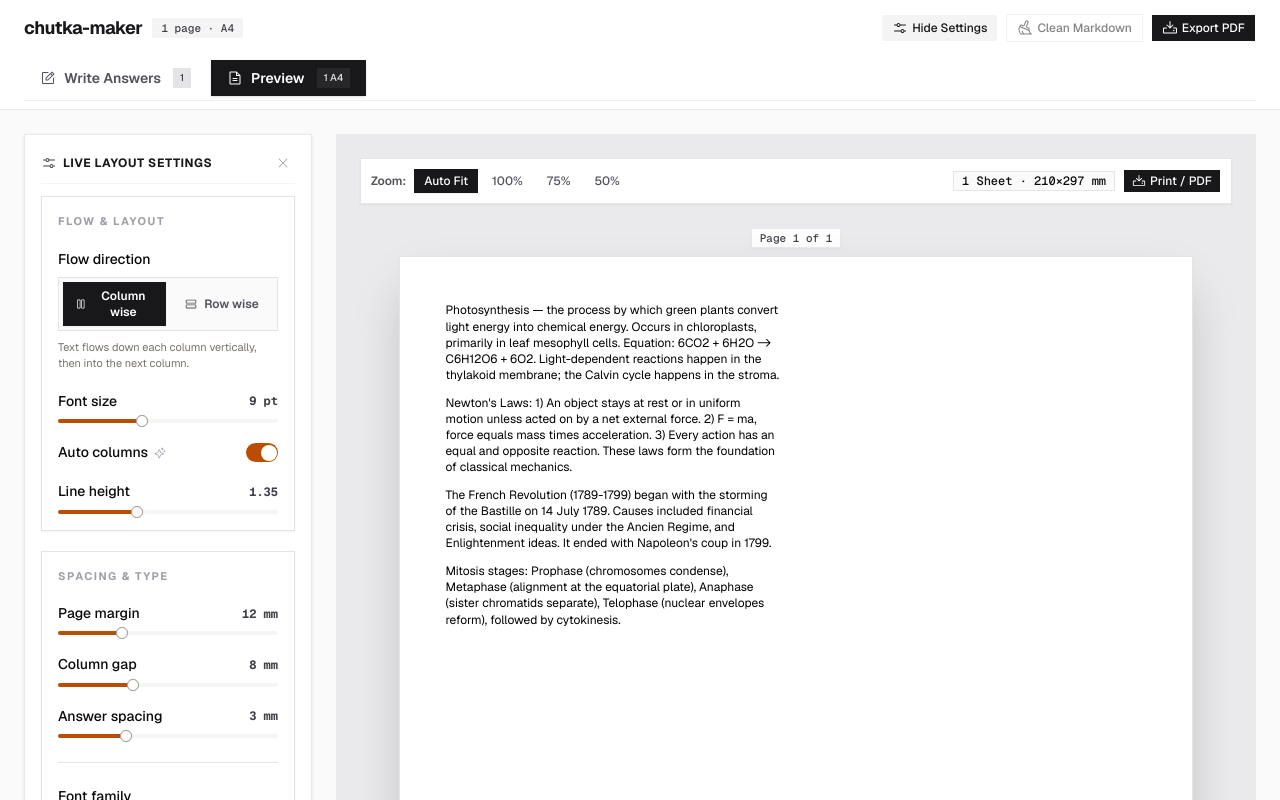
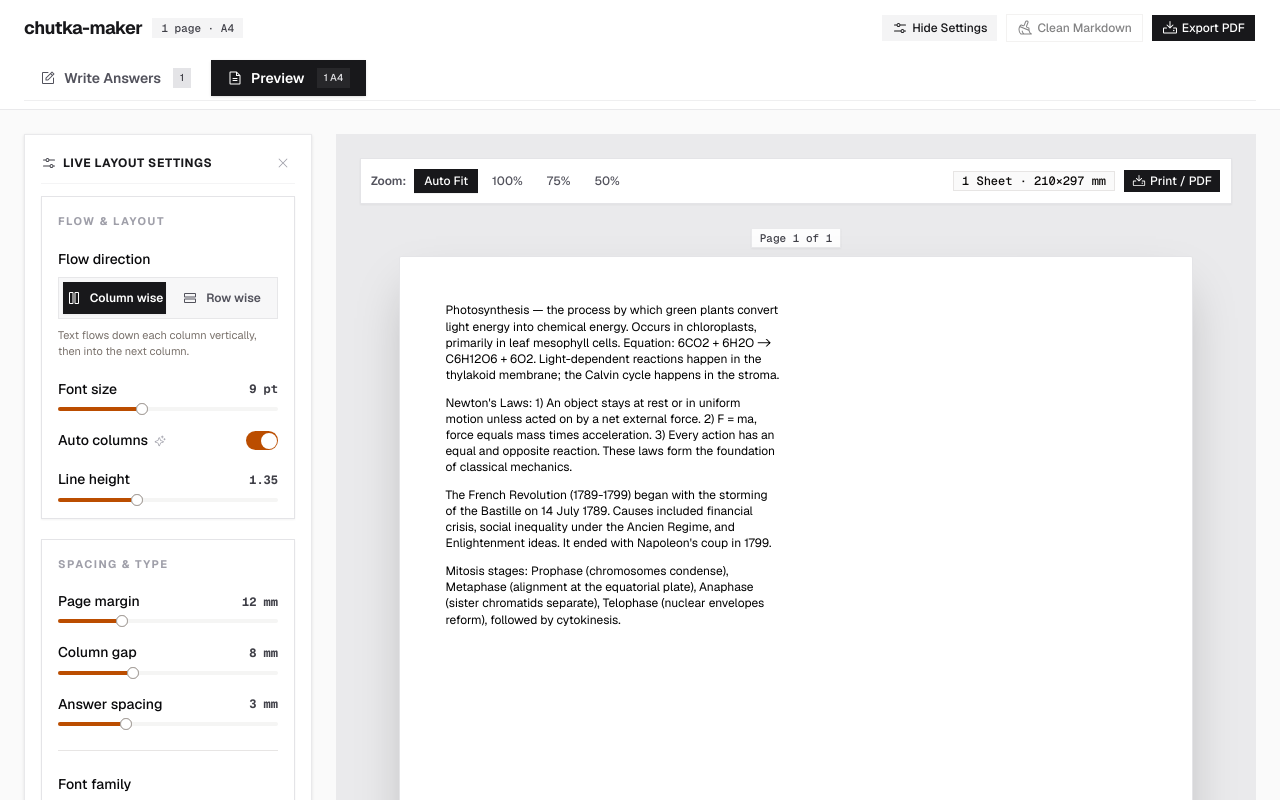
Before and after one commit to dronzer-786/chutka-maker, a Next.js app: page / in a window 1280 px wide. Shown: the top 800 px of the page. Built offline with nearby package versions, Linux system fonts and the light colour scheme.

Commit message:
improve Flow direction segment control layout and alignment

```diff
--- a/components/chutka-maker.tsx
+++ b/components/chutka-maker.tsx
@@ -391,33 +391,33 @@ export default function ChutkaMaker() {
         </p>
         <Field>
           <FieldLabel>Flow direction</FieldLabel>
-          <div className="flex gap-1 border border-zinc-200 rounded-lg p-1 bg-zinc-50">
+          <div className="grid grid-cols-2 gap-1 border border-zinc-200/80 rounded-xl p-1 bg-zinc-100/70">
             <button
               type="button"
               onClick={() => set("mode", "column")}
-              className={`flex-1 flex items-center justify-center gap-1.5 py-1.5 px-3 text-xs font-semibold rounded-md transition-all ${
+              className={`flex items-center justify-center gap-2 py-2 px-2 text-xs font-semibold rounded-lg whitespace-nowrap transition-all ${
                 settings.mode === "column"
                   ? "bg-zinc-900 text-white shadow-xs"
-                  : "text-zinc-600 hover:text-zinc-900 hover:bg-zinc-100"
+                  : "text-zinc-600 hover:text-zinc-900 hover:bg-zinc-200/60"
               }`}
             >
-              <Columns className="size-3.5" />
-              Column wise
+              <Columns className="size-4 shrink-0" />
+              <span>Column wise</span>
             </button>
             <button
               type="button"
               onClick={() => set("mode", "row")}
-              className={`flex-1 flex items-center justify-center gap-1.5 py-1.5 px-3 text-xs font-semibold rounded-md transition-all ${
+              className={`flex items-center justify-center gap-2 py-2 px-2 text-xs font-semibold rounded-lg whitespace-nowrap transition-all ${
                 settings.mode === "row"
                   ? "bg-zinc-900 text-white shadow-xs"
-                  : "text-zinc-600 hover:text-zinc-900 hover:bg-zinc-100"
+                  : "text-zinc-600 hover:text-zinc-900 hover:bg-zinc-200/60"
               }`}
             >
-              <Rows className="size-3.5" />
-              Row wise
+              <Rows className="size-4 shrink-0" />
+              <span>Row wise</span>
             </button>
           </div>
-          <FieldDescription className="mt-1 text-[11px]">
+          <FieldDescription className="mt-1.5 text-[11px]">
             {settings.mode === "column"
               ? "Text flows down each column vertically, then into the next column."
               : "Text flows across full-width rows down the page."}
```
